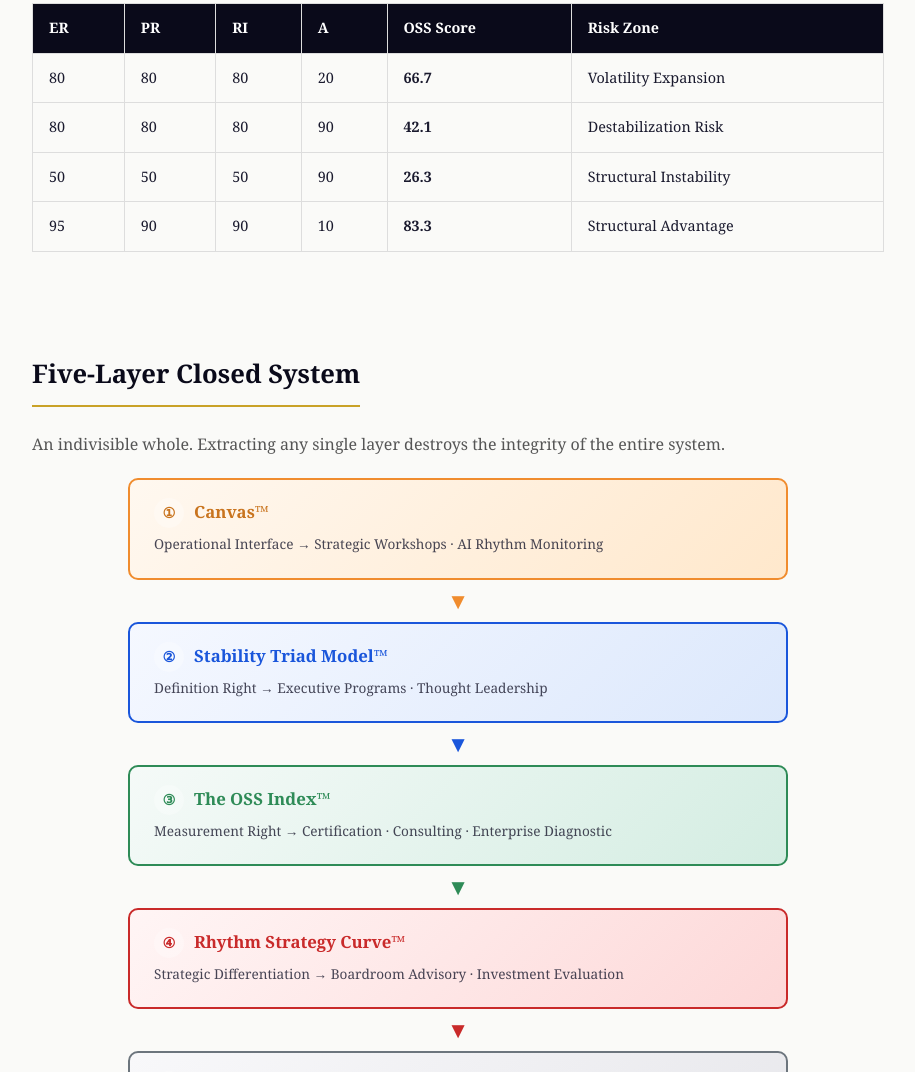
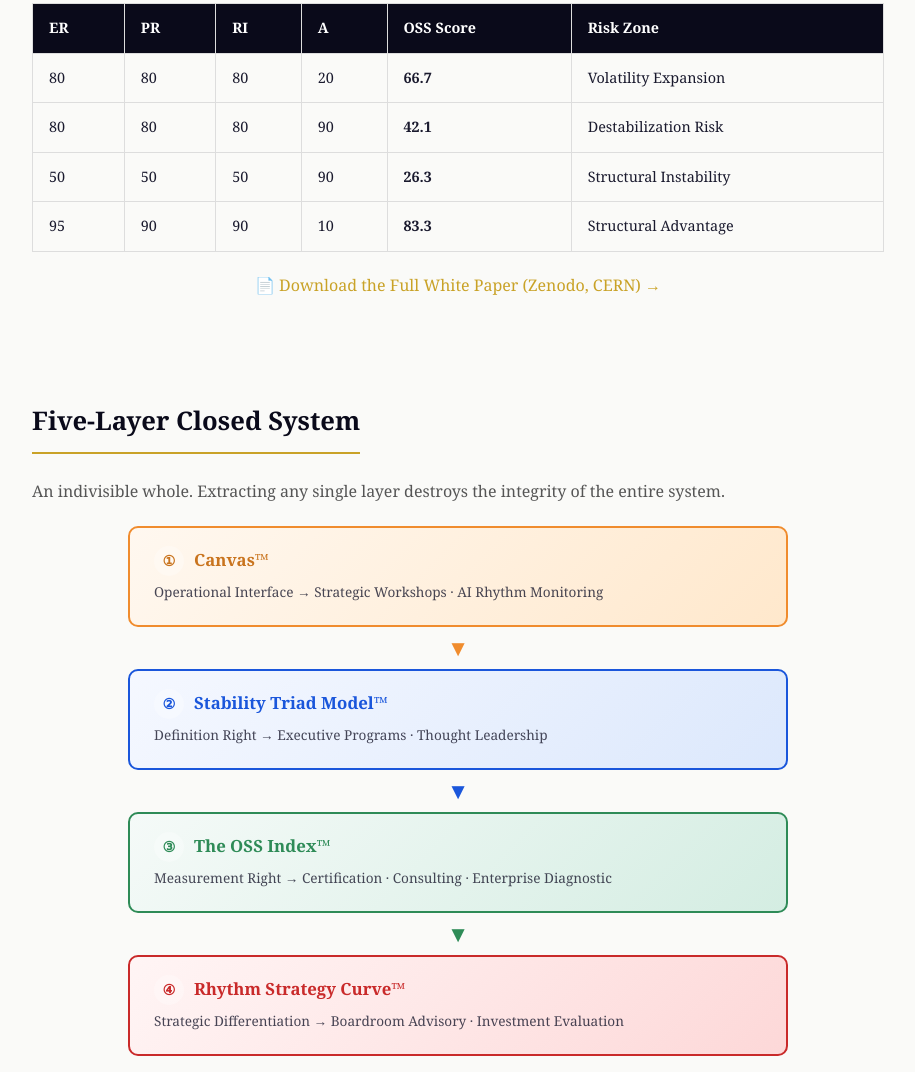
Before and after one commit to KUANXUHOME/organizational-sync-stability, a plain HTML site: page index.html in a window 1280 px wide. Shown: the part 1696-2768 px from the top of the page, without its empty margins (182-1097 px from the left). Drawn offline with Linux system fonts and the light colour scheme.

Commit message:
Add download link for the full white paper
Added a link to download the full white paper.

```diff
--- a/index.html
+++ b/index.html
@@ -99,6 +99,9 @@
         <tr><td>50</td><td>50</td><td>50</td><td>90</td><td><strong>26.3</strong></td><td>Structural Instability</td></tr>
         <tr><td>95</td><td>90</td><td>90</td><td>10</td><td><strong>83.3</strong></td><td>Structural Advantage</td></tr>
     </table>
+    <p style="margin-top:16px; text-align:center;">
+    📄 <a href="https://doi.org/10.5281/zenodo.20025692">Download the Full White Paper (Zenodo, CERN) →</a>
+</p>
 </div>
 
 <!-- ===== 第4屏：五层闭环 → 商业产品 ===== -->
```
